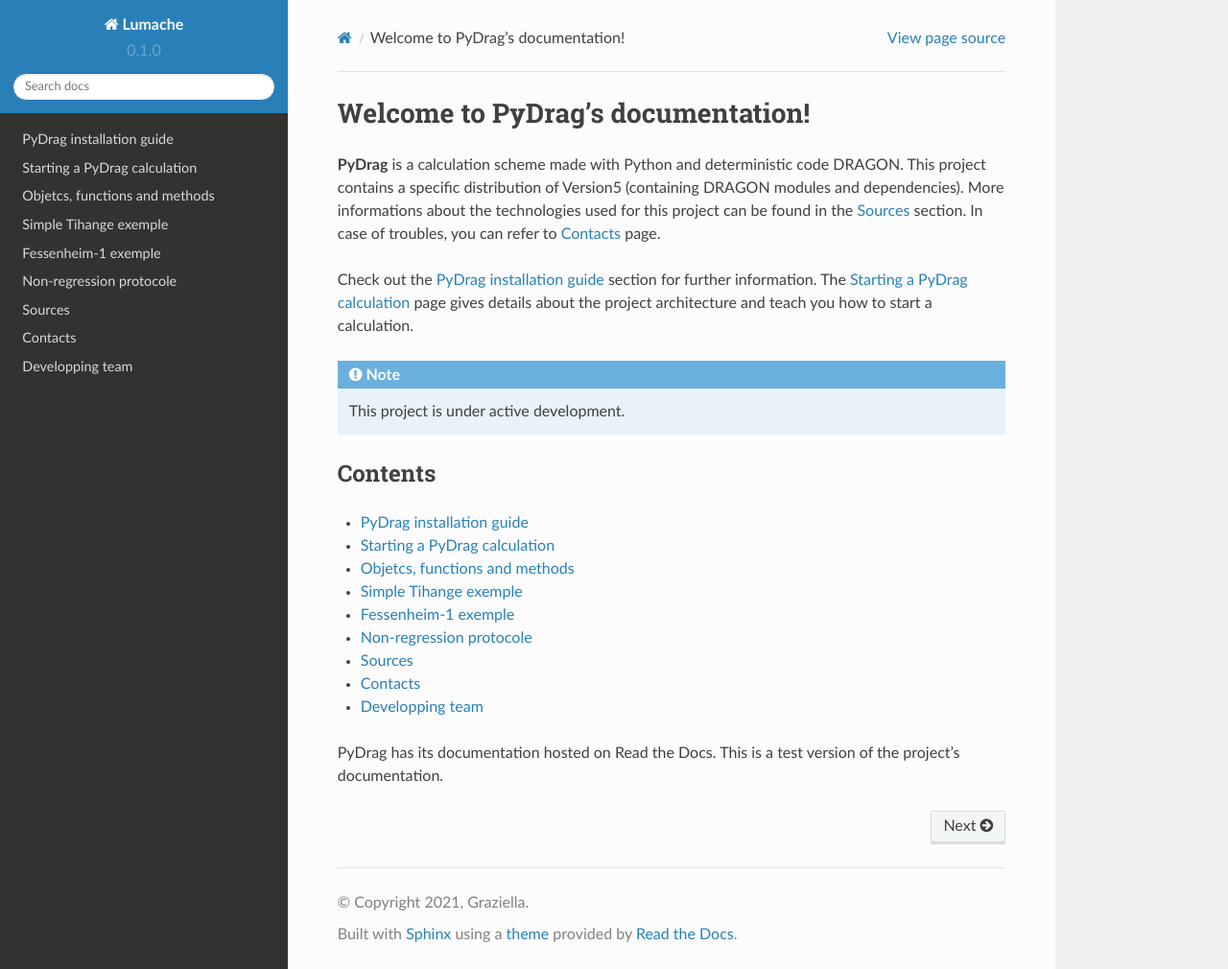
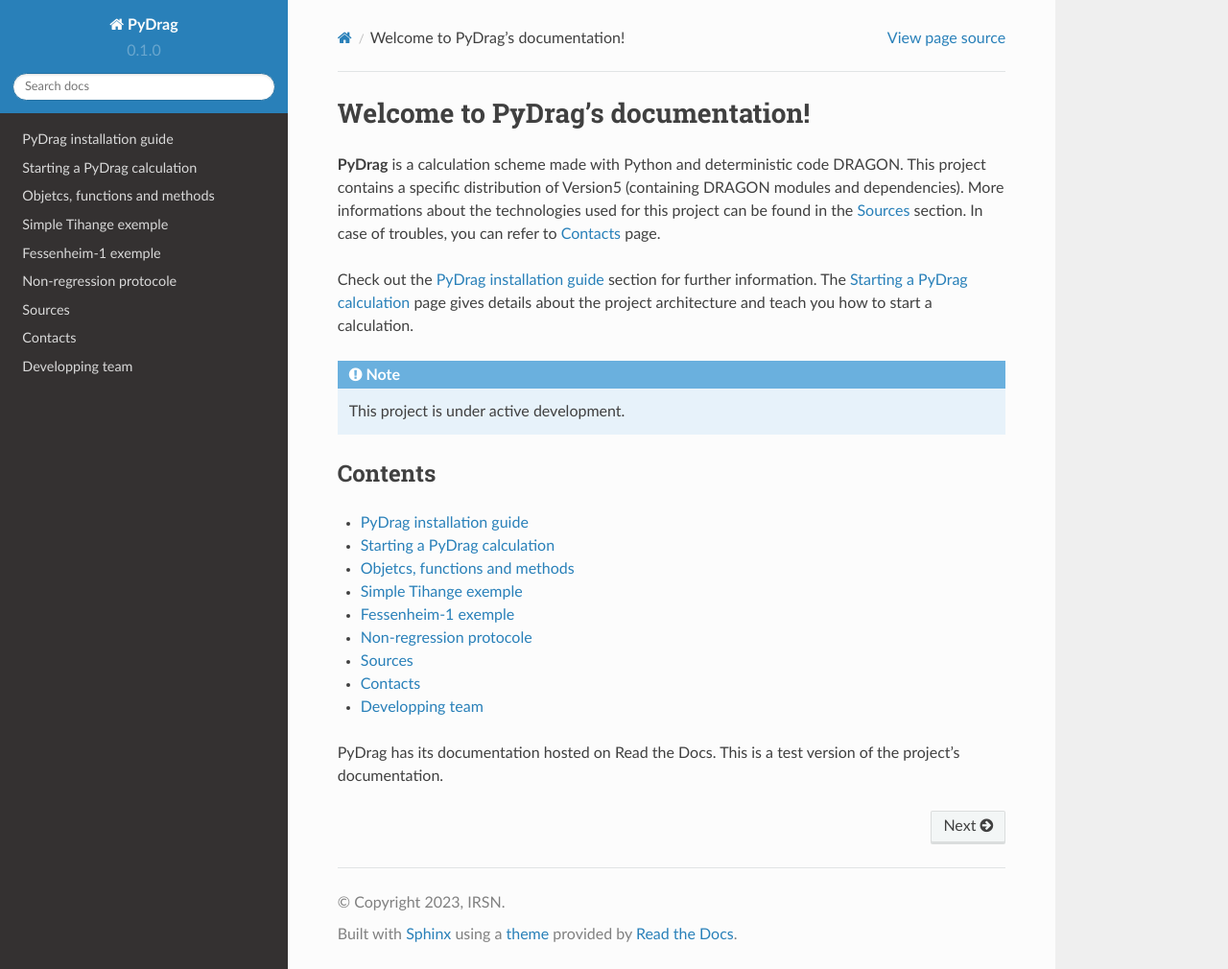
Before and after one commit to Ben105m/rtd-tutorial, a Sphinx documentation site: the page built from docs/source/index.rst, in a window 1280 px wide and 1010 px high. Shown: the whole window at 96% size. Built offline with Sphinx 7.4.7 and the Read the Docs theme 2.0.0, drawn with Linux system fonts in a browser that asks for light colours.

Commit message:
Update conf.py

```diff
--- a/docs/source/conf.py
+++ b/docs/source/conf.py
@@ -2,9 +2,9 @@
 
 # -- Project information
 
-project = 'Lumache'
-copyright = '2021, Graziella'
-author = 'Graziella'
+project = 'PyDrag'
+copyright = '2023, IRSN'
+author = 'IRSN'
 
 release = '0.1'
 version = '0.1.0'
```
